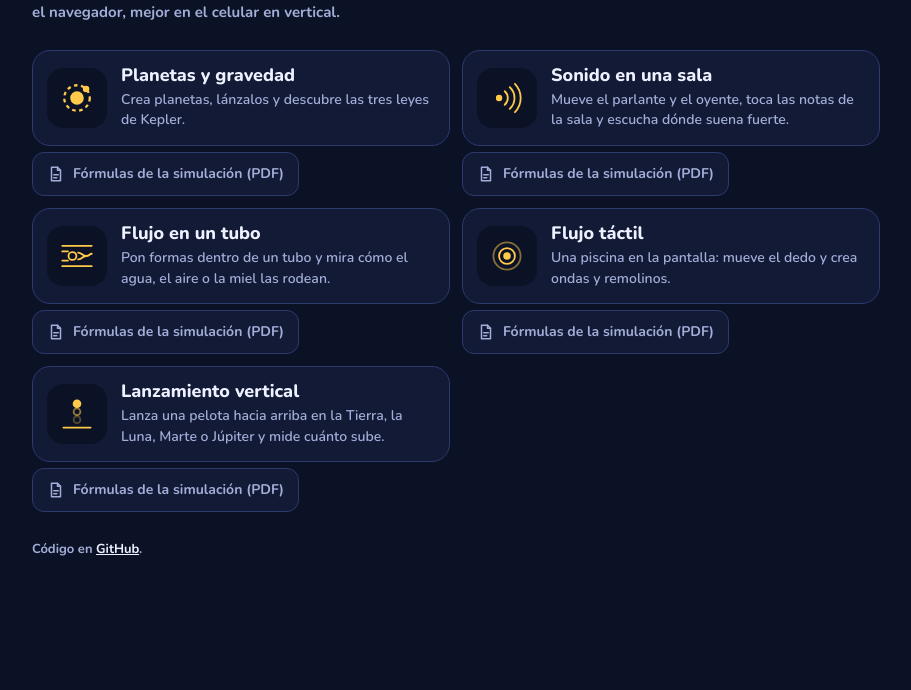
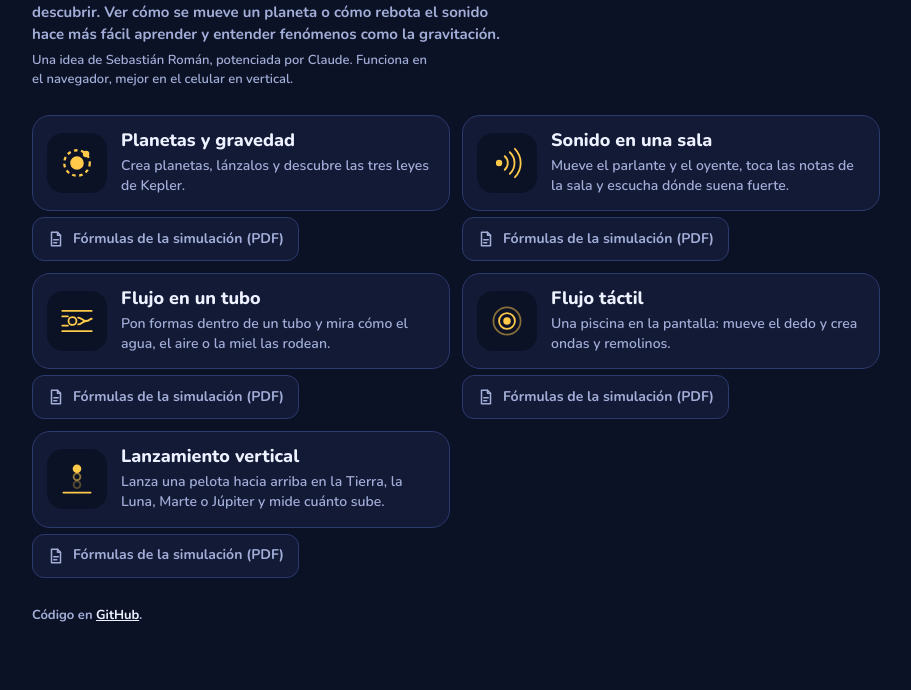
Before and after one commit to SebaSRomanH/SyMula, a plain HTML site: page index.html in a window 1280 px wide. Shown: the part 110-800 px from the top of the page, without its empty margins (184-1095 px from the left). Drawn offline with nearby package versions, Linux system fonts and the light colour scheme.

Commit message:
Mejora la descripción de SyMula y agrega la autoría
Visualizaciones simples de conceptos de física para aprender y entender
mejor fenómenos como la gravitación. Una idea de Sebastián Román,
potenciada por Claude.

Co-Authored-By: Claude Opus 5.5 <noreply@anthropic.com>

```diff
--- a/index.html
+++ b/index.html
@@ -5,7 +5,7 @@
 <meta name="viewport" content="width=device-width, initial-scale=1, viewport-fit=cover">
 <meta name="theme-color" content="#0b1226">
 <title>SyMula</title>
-<meta name="description" content="Simuladores interactivos de física que corren en el navegador.">
+<meta name="description" content="SyMula: visualizaciones simples de conceptos de física, como la gravitación, para aprender y entender mejor los fenómenos. Una idea de Sebastián Román, potenciada por Claude.">
 <link rel="preconnect" href="https://fonts.googleapis.com">
 <link rel="preconnect" href="https://fonts.gstatic.com" crossorigin>
 <link href="https://fonts.googleapis.com/css2?family=Nunito:wght@600;700;800&display=swap" rel="stylesheet">
@@ -27,7 +27,8 @@ body{margin:0;background:var(--bg);color:var(--text);
 main{max-width:880px;margin:0 auto;padding:32px 16px 40px}
 h1{font:800 clamp(36px,10vw,50px)/1 Nunito,sans-serif;margin:0}
 h1 span{color:var(--accent)}
-.lead{color:var(--muted);margin:8px 0 26px;max-width:46ch}
+.lead{color:var(--muted);margin:8px 0 6px;max-width:52ch}
+.by{color:var(--muted);margin:0 0 26px;max-width:52ch;font-size:13px;font-weight:600}
 .list{list-style:none;margin:0;padding:0;display:grid;gap:12px;grid-template-columns:repeat(auto-fill,minmax(min(100%,380px),1fr))}
 .list a{display:flex;gap:14px;align-items:center;height:100%;min-height:96px;padding:14px;border-radius:18px;
   background:var(--card);border:1px solid var(--line);color:inherit;text-decoration:none;transition:border-color .15s}
@@ -49,7 +50,8 @@ footer a{color:var(--text)}
 <body>
 <main>
   <h1>Sy<span>M</span>ula</h1>
-  <p class="lead">Simuladores de física para tocar y descubrir. Funcionan en el navegador, mejor en el celular en vertical.</p>
+  <p class="lead">Visualizaciones simples de conceptos de física para tocar y descubrir. Ver cómo se mueve un planeta o cómo rebota el sonido hace más fácil aprender y entender fenómenos como la gravitación.</p>
+  <p class="by">Una idea de Sebastián Román, potenciada por Claude. Funciona en el navegador, mejor en el celular en vertical.</p>
 
   <ul class="list">
     <li><a href="gravitacion.html">
```
Also changed, not shown: 1 other file.
